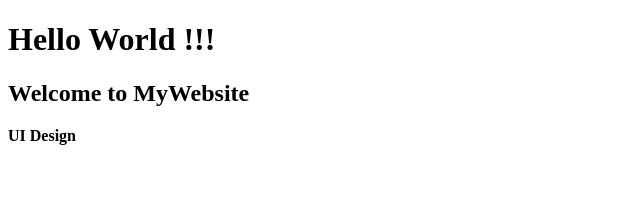
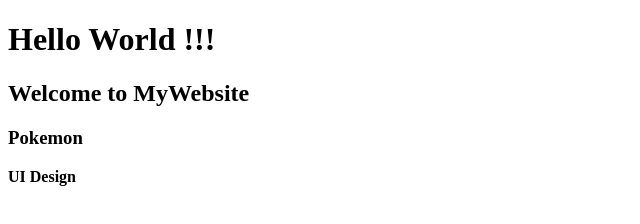
Before and after one commit to wateryphoenix/Test-Github, a plain HTML site: page Index.html in a window 1280 px wide. Shown: the whole page, without its empty margins (0-640 px from the left). Drawn offline with Linux system fonts and the light colour scheme.

Commit message:
Update Index.html

```diff
--- a/Index.html
+++ b/Index.html
@@ -6,5 +6,6 @@
 <body>
     <h1>Hello World !!!</h1>
     <h2>Welcome to MyWebsite</h2>
+    <h3>Pokemon</h3>
     <b>UI Design</b>
 </body>
```
